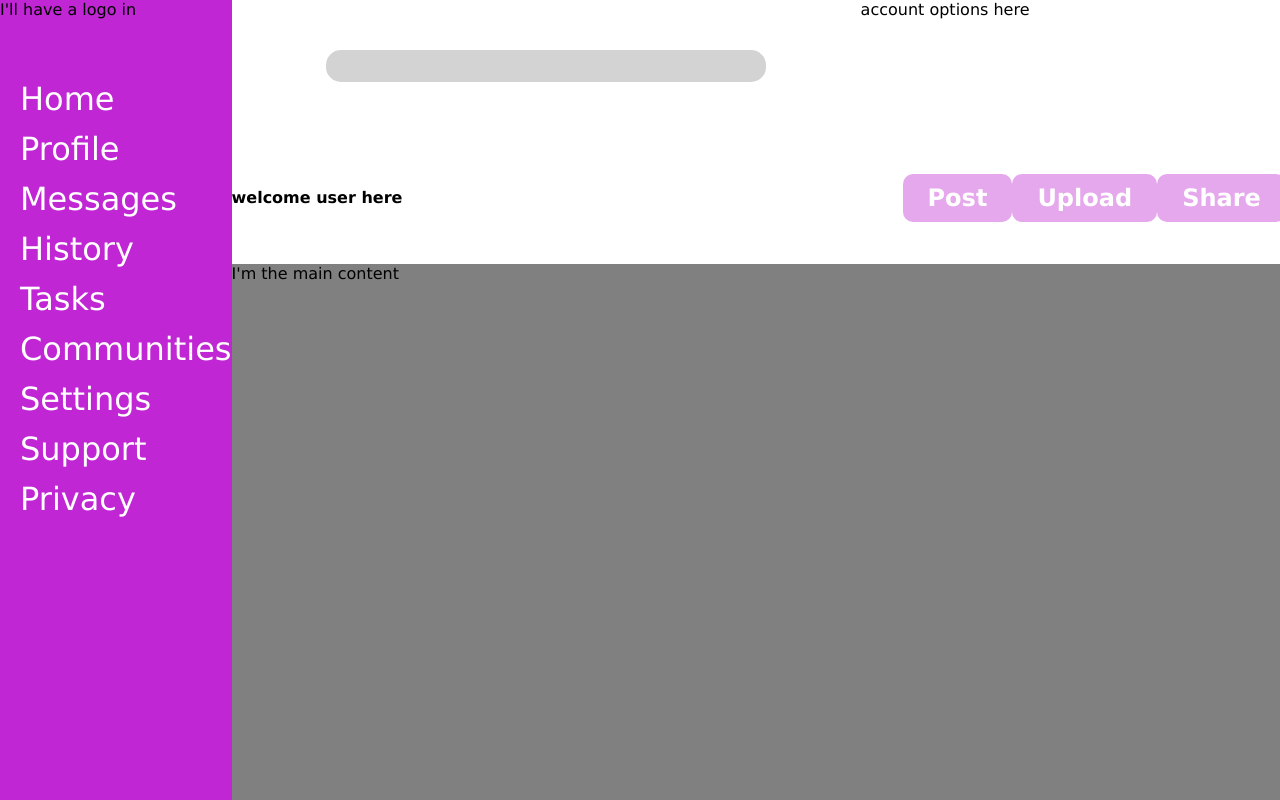
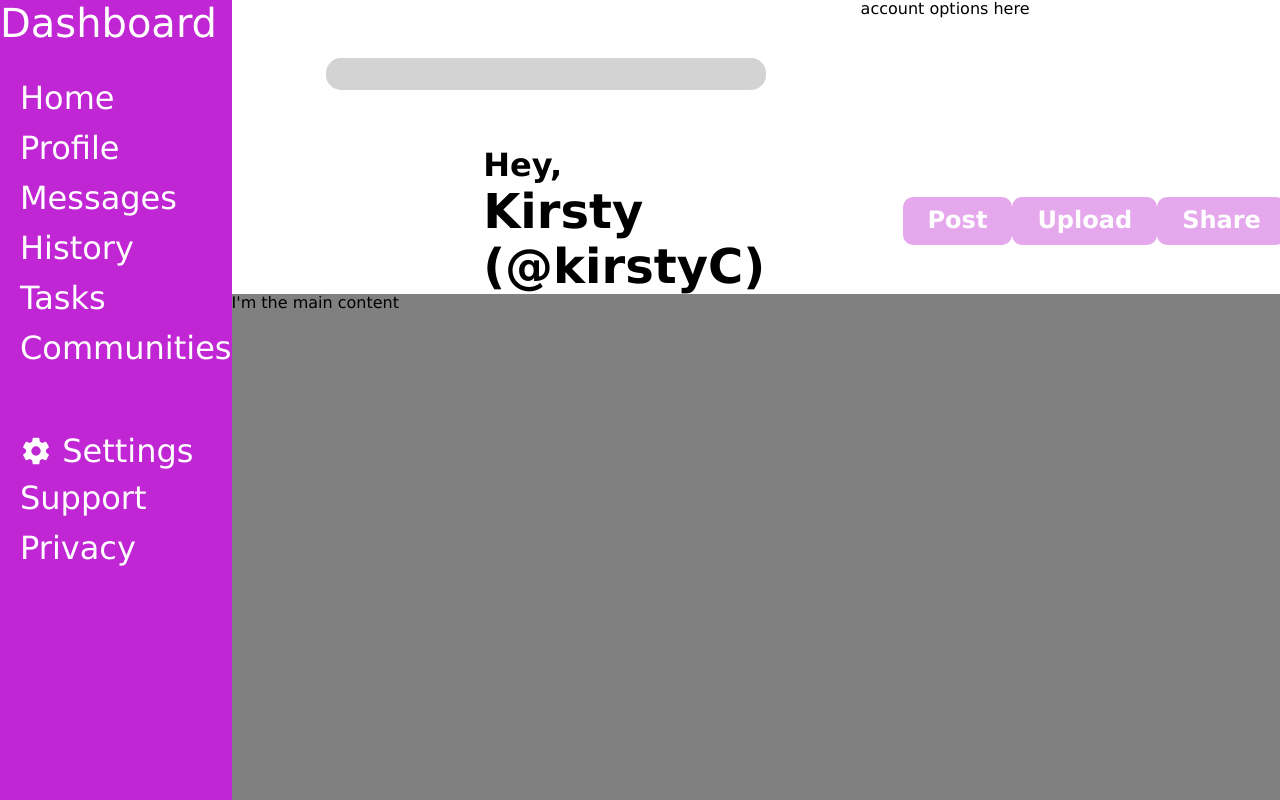
Before and after one commit to s-cassidy/odin-admin-dashboard, a plain HTML site: page index.html in a window 1280 px wide. Drawn offline with Linux system fonts and the light colour scheme.

Commit message:
Add header and some sidebar content

```diff
--- a/index.html
+++ b/index.html
@@ -5,6 +5,7 @@
   <meta charset="utf-8">
   <meta name="viewport" content="width=device-width">
   <title>Admin Dashboard</title>
+  <link rel="stylesheet" href="normaliser.css" type="text/css" media="all">
   <link rel="stylesheet" href="style.css" type="text/css" media="all">
 </head>
 
@@ -14,7 +15,7 @@
     <div class="sidebar">
 
       <div class="logo-container">
-        I'll have a logo in
+        <span class="logo">Dashboard</span>
       </div>
 
       <nav class="sidebar menu">
@@ -36,7 +37,15 @@
         <a href="" class="sidebar-link">
           <span>Communities</span>
         </a>
+        <div class="gap">
+
+        </div>
         <a href="" class="sidebar-link">
+          <svg class="nav-icon" xmlns="http://www.w3.org/2000/svg" viewBox="0 0 24 24">
+            <title>cog</title>
+            <path
+              d="M12,15.5A3.5,3.5 0 0,1 8.5,12A3.5,3.5 0 0,1 12,8.5A3.5,3.5 0 0,1 15.5,12A3.5,3.5 0 0,1 12,15.5M19.43,12.97C19.47,12.65 19.5,12.33 19.5,12C19.5,11.67 19.47,11.34 19.43,11L21.54,9.37C21.73,9.22 21.78,8.95 21.66,8.73L19.66,5.27C19.54,5.05 19.27,4.96 19.05,5.05L16.56,6.05C16.04,5.66 15.5,5.32 14.87,5.07L14.5,2.42C14.46,2.18 14.25,2 14,2H10C9.75,2 9.54,2.18 9.5,2.42L9.13,5.07C8.5,5.32 7.96,5.66 7.44,6.05L4.95,5.05C4.73,4.96 4.46,5.05 4.34,5.27L2.34,8.73C2.21,8.95 2.27,9.22 2.46,9.37L4.57,11C4.53,11.34 4.5,11.67 4.5,12C4.5,12.33 4.53,12.65 4.57,12.97L2.46,14.63C2.27,14.78 2.21,15.05 2.34,15.27L4.34,18.73C4.46,18.95 4.73,19.03 4.95,18.95L7.44,17.94C7.96,18.34 8.5,18.68 9.13,18.93L9.5,21.58C9.54,21.82 9.75,22 10,22H14C14.25,22 14.46,21.82 14.5,21.58L14.87,18.93C15.5,18.67 16.04,18.34 16.56,17.94L19.05,18.95C19.27,19.03 19.54,18.95 19.66,18.73L21.66,15.27C21.78,15.05 21.73,14.78 21.54,14.63L19.43,12.97Z" />
+          </svg>
           <span>Settings</span>
         </a>
         <a href="" class="sidebar-link">
@@ -59,7 +68,11 @@
       </div>
 
       <div class="welcome-container">
-        welcome user here
+        <span class="avatar"></span>
+        <span class="welcome-text">
+          <span class="greeting">Hey,</span><br>
+          <span class="welcome-name">Kirsty (@kirstyC)</span>
+        </span>
       </div>
 
       <div class="actions-container">
```
